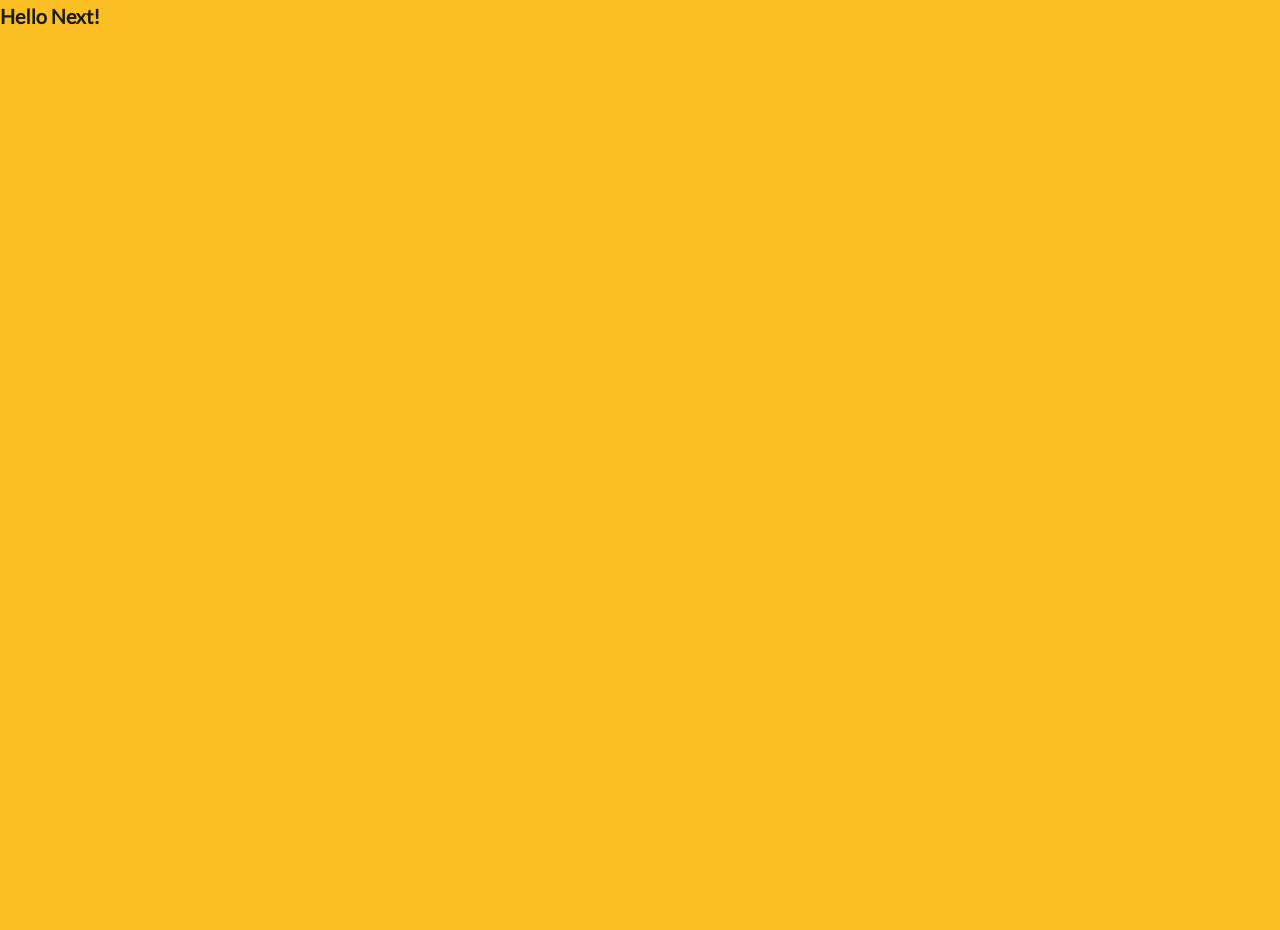
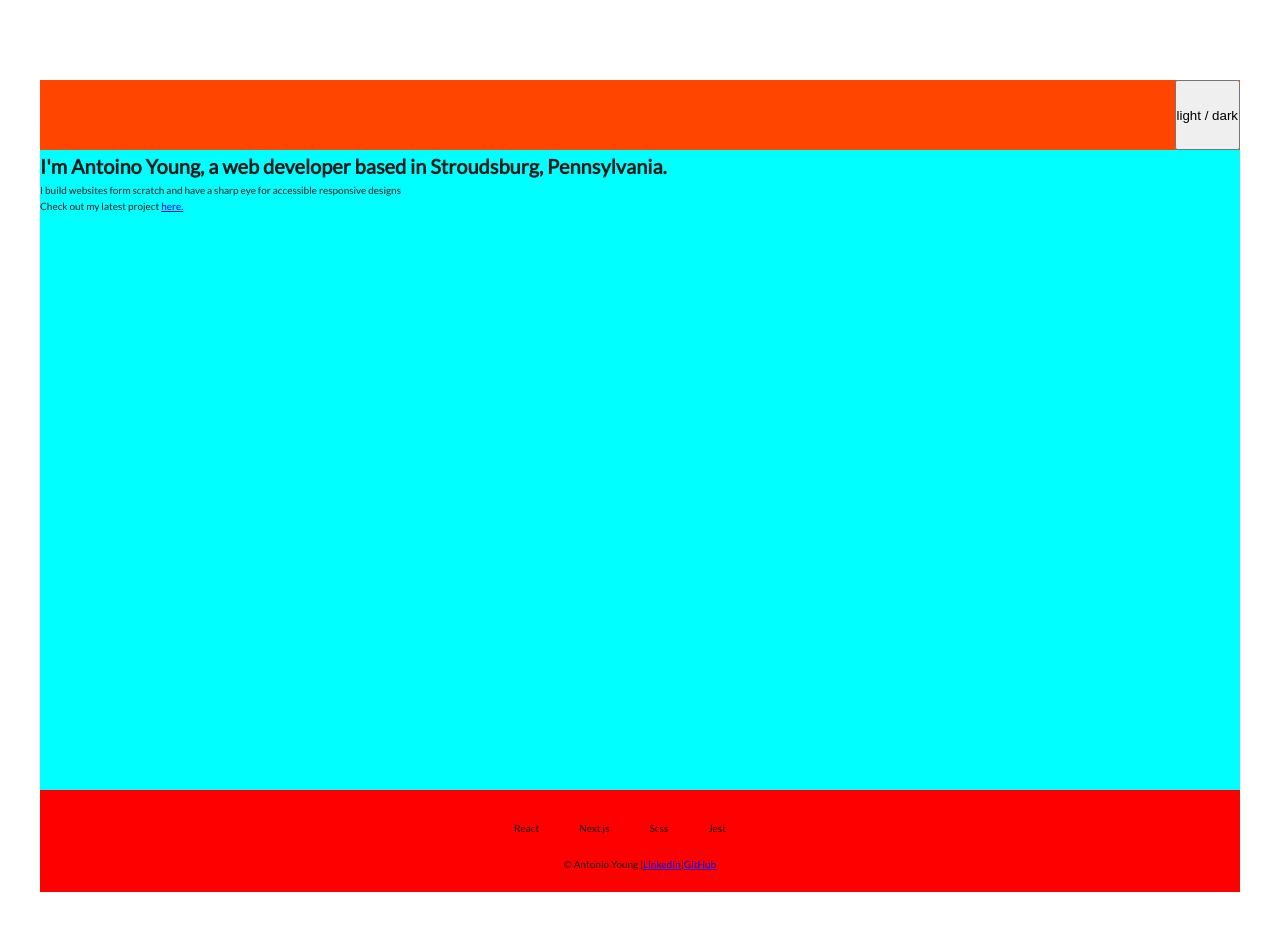
Before and after one commit to Gomurmamma/personal-website, a Next.js app: page / in a window 1280 px wide. Shown: the top 930 px of the page. Before the commit the page ends 800 px from the top, so only its background shows below. Built offline with nearby package versions, Linux system fonts and the light colour scheme.

Commit message:
Layout components and styles

```diff
--- /dev/null
+++ b/components/footer/footer.js
@@ -0,0 +1,7 @@
+import style from "../../public/sass/components/footer.module.scss";
+
+const Footer = ({ children }) => {
+  return <footer className={style.footer}>{children}</footer>;
+};
+
+export default Footer;
--- /dev/null
+++ b/components/header/header.js
@@ -0,0 +1,7 @@
+import style from "../../public/sass/components/header.module.scss";
+
+const Header = ({ children }) => {
+  return <header className={style.header}>{children}</header>;
+};
+
+export default Header;
--- a/components/layout/layout.js
+++ b/components/layout/layout.js
@@ -1,9 +1,32 @@
 import React from "react";
+
+//components
+import Header from "../header/header";
+import Footer from "../footer/footer";
+
+//styles
+import layoutStyle from "../../public/sass/components/layout.module.scss";
+import footerStyle from "../../public/sass/components/footer.module.scss";
 
 const Layout = ({ children }) => {
   return (
     <React.Fragment>
-      <div>{children}</div>
+      <Header>
+        <button>light / dark</button>
+      </Header>
+      <div className={layoutStyle.content}>{children}</div>
+      <Footer>
+        <div className={footerStyle.footer__iconsContainer}>
+          <p className={footerStyle.footer__iconsContainer_icon}>React</p>
+          <p className={footerStyle.footer__iconsContainer_icon}>Next.js</p>
+          <p className={footerStyle.footer__iconsContainer_icon}>Scss</p>
+          <p className={footerStyle.footer__iconsContainer_icon}>Jest</p>
+        </div>
+        <div className={footerStyle.footer__textContainer}>
+          &#169; Antonio Young | <a href="#">LinkedIn</a> |
+          <a href="#">GitHub</a>
+        </div>
+      </Footer>
     </React.Fragment>
   );
 };
--- a/pages/index.js
+++ b/pages/index.js
@@ -1,5 +1,18 @@
 const Home = () => {
-  return <h1>Hello Next!</h1>;
+  return (
+    <>
+      <h1>
+        I'm Antoino Young, a web developer based in Stroudsburg, Pennsylvania.
+      </h1>
+      <p>
+        I build websites form scratch and have a sharp eye for accessible
+        responsive designs
+      </p>
+      <p>
+        Check out my latest project <a href="#">here.</a>
+      </p>
+    </>
+  );
 };
 
 export default Home;
--- /dev/null
+++ b/public/sass/components/footer.module.scss
@@ -0,0 +1,23 @@
+.footer {
+  display: flex;
+  flex-direction: column;
+
+  background-color: red;
+
+  &__iconsContainer {
+    display: flex;
+    justify-content: center;
+    margin-top: 3rem;
+    margin-bottom: 2rem;
+
+    &_icon {
+      margin-right: 4rem;
+    }
+  }
+
+  &__textContainer {
+    display: flex;
+    justify-content: center;
+    margin-bottom: 2rem;
+  }
+}
--- /dev/null
+++ b/public/sass/components/header.module.scss
@@ -0,0 +1,8 @@
+.header {
+  background-color: orangered;
+
+  height: 7rem;
+
+  display: flex;
+  justify-content: flex-end;
+}
--- /dev/null
+++ b/public/sass/components/layout.module.scss
@@ -0,0 +1,4 @@
+.content {
+  background-color: aqua;
+  height: 80vh;
+}
--- a/public/sass/globals.scss
+++ b/public/sass/globals.scss
@@ -34,6 +34,12 @@ body {
   //
 
   min-height: 100vh;
+}
 
-  background-color: var(--yellow);
+div#__next {
+  max-width: 120rem; //max-width 1200px
+
+  //center element
+  margin: 8rem auto;
+  background-color: var(--white);
 }
```
